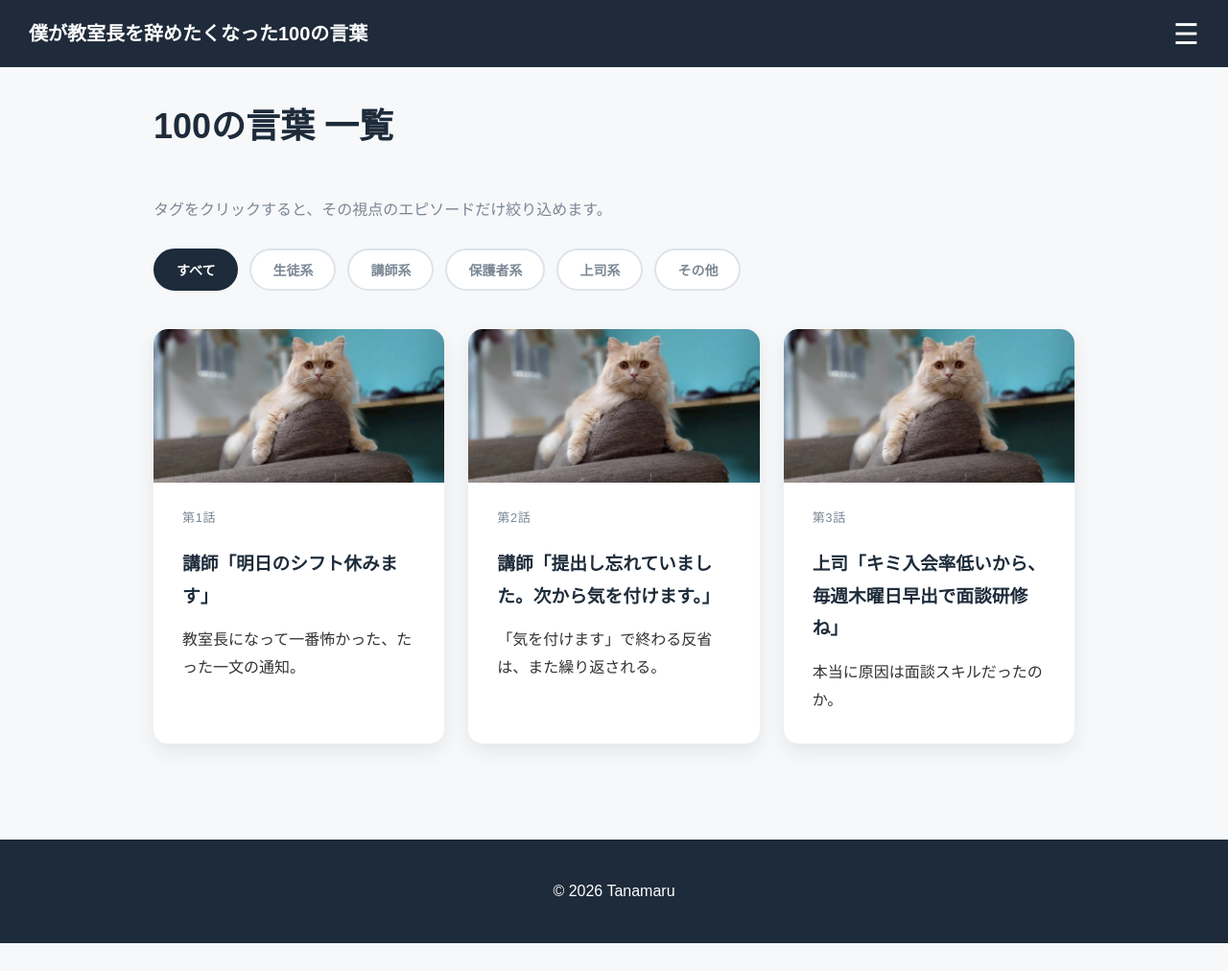
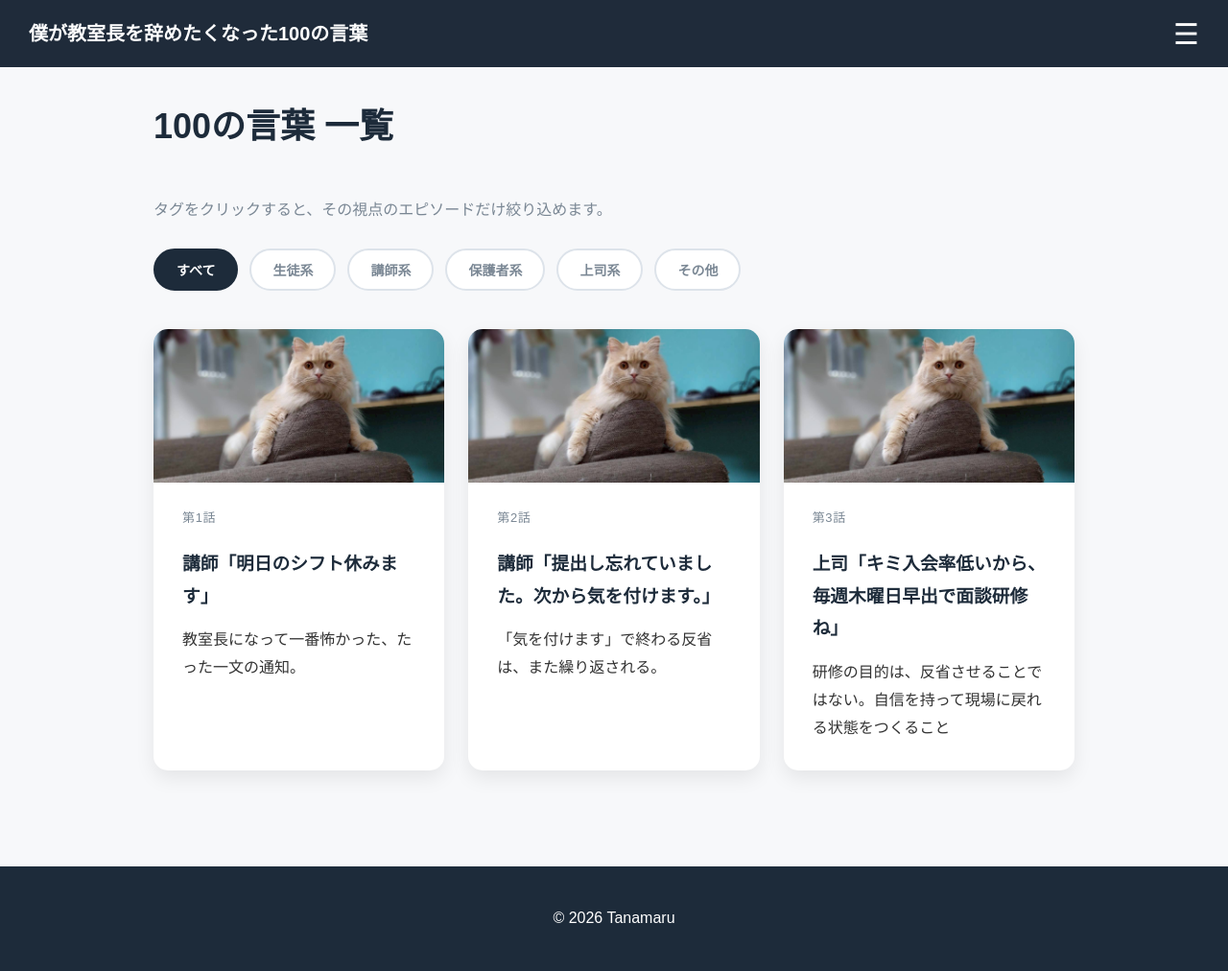
Before and after one commit to tanamaru8/100-kotoba, a Jekyll site: the page built from words/index.html, in a window 1280 px wide and 1012 px high. Shown: the whole window at 96% size. Built offline with Jekyll 4.4.1, drawn with Linux system fonts in a browser that asks for light colours.

Commit message:
Revise summary for training purpose clarity
Updated the summary to clarify the training's purpose.

```diff
--- a/_kotoba/003-nyukai-ritsu.md
+++ b/_kotoba/003-nyukai-ritsu.md
@@ -2,7 +2,7 @@
 number: 3
 permalink: /003/
 title: "上司「キミ入会率低いから、毎週木曜日早出で面談研修ね」"
-summary: "本当に原因は面談スキルだったのか。"
+summary: "研修の目的は、反省させることではない。自信を持って現場に戻れる状態をつくること"
 tags: [上司系]
 # image: /assets/images/kotoba/003.jpg
 ---
```
